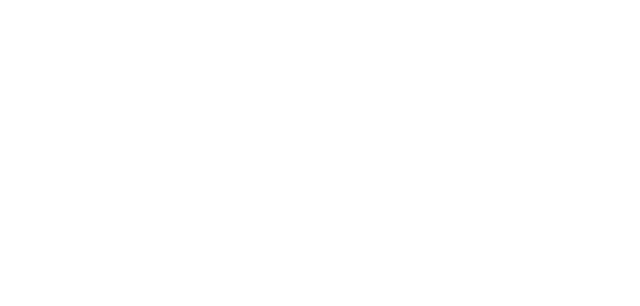
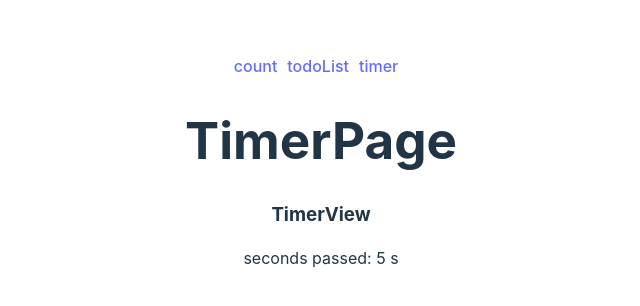
Before and after one commit to yangyipeng001/mobx-demo, a React (Vite) app: page /timer in a window 1280 px wide. Before the commit this address had no page. Shown: the part 230-536 px from the top of the page, without its empty margins (319-959 px from the left). Built offline with nearby package versions, Linux system fonts and the light colour scheme.

Commit message:
feat:实现useLocalObservable

```diff
--- a/src/App.tsx
+++ b/src/App.tsx
@@ -11,12 +11,14 @@
 import CountPage from "./pages/CountPage";
 import './App.css'
 import TodoListPage from "./pages/TodoListPage";
+import TimerPage from "./pages/TimerPage";
 
 function Layout() {
   return (
     <div className="border">
       <Link to="/count">count</Link>
       <Link to="/todoList">todoList</Link>
+      <Link to="/timer">timer</Link>
       <Outlet />
     </div>
   );
@@ -30,6 +32,7 @@
           <Route path="/" element={<Layout />}>
             <Route path="count" element={<CountPage />} />
             <Route path="todoList" element={<TodoListPage />} />
+            <Route path="timer" element={<TimerPage />} />
           </Route>
         </Routes>
       </Router>
--- a/src/my-mobx-react-lite/index.ts
+++ b/src/my-mobx-react-lite/index.ts
@@ -1,2 +1,3 @@
 export * from './observer'
 export * from './ObserverComponent'
+export * from './useLocalObservable'
--- /dev/null
+++ b/src/my-mobx-react-lite/useLocalObservable.ts
@@ -0,0 +1,15 @@
+import { useState } from 'react';
+import { AnnotationsMap, observable } from "../which";
+
+export function useLocalObservable<TStore extends Record<string, any>>(
+    initializer: () => TStore,
+    annotations?: AnnotationsMap<TStore, never>
+): TStore {
+    return useState(() => observable(
+        initializer(),
+        annotations,
+        {
+            autoBind: true
+        }
+    ))[0]
+}
--- /dev/null
+++ b/src/pages/TimerPage.tsx
@@ -0,0 +1,53 @@
+import {useEffect, useState} from 'react'
+import Timer from "../store/Timer"
+import {observer, observable, useLocalObservable} from '../which'
+
+
+const TimerView = observer(() => {
+    // const [timer] = useState(() => new Timer())
+
+    // const [timer] = useState<any>(() =>
+    //     observable({
+    //         secondPassed: 0,
+    //         increaseTimer() {
+    //             this.secondPassed++
+    //         }
+    //     })
+    // )
+
+    const timer = useLocalObservable(() => ({
+        secondPassed: 0,
+        increaseTimer() {
+            this.secondPassed++
+        }
+    }))
+
+    useEffect(() => {
+        const handle = setInterval(() => {
+            timer.increaseTimer()
+        }, 1000)
+
+        return () => {
+            clearInterval(handle)
+        }
+    }, [timer])
+
+    return (
+        <div>
+            <h3>TimerView</h3>
+            <p>seconds passed: {timer.secondPassed} s</p>
+        </div>
+    )
+})
+
+const TimerPage = () => {
+    return (
+        <div>
+            <h1>TimerPage</h1>
+
+            <TimerView />
+        </div>
+    )
+}
+
+export default TimerPage
--- /dev/null
+++ b/src/store/Timer.ts
@@ -0,0 +1,15 @@
+import {makeAutoObservable} from '../which'
+
+class Timer {
+    secondPassed = 0
+
+    constructor() {
+        makeAutoObservable(this)
+    }
+
+    increaseTimer() {
+        this.secondPassed++
+    }
+}
+
+export default Timer
--- a/src/which.ts
+++ b/src/which.ts
@@ -4,11 +4,13 @@
     makeObservable,
     action,
     computed,
-    Reaction
+    Reaction,
+    AnnotationsMap,
 } from 'mobx'
-// import {observer, Observer} from 'mobx-react-lite'
-import {observer, Observer} from './my-mobx-react-lite'
+// import {observer, Observer, useLocalObservable} from 'mobx-react-lite'
+import {observer, Observer, useLocalObservable} from './my-mobx-react-lite'
 
+export type {AnnotationsMap}
 
 export {
     // mobx
@@ -22,4 +24,5 @@
     // mobx-react-lite
     observer,
     Observer,
+    useLocalObservable,
 }
```
